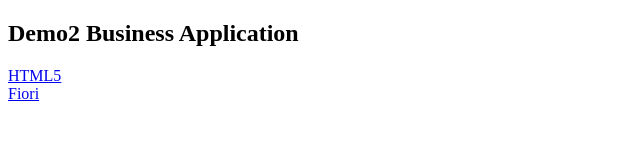
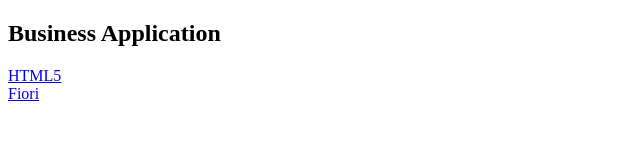
Before and after one commit to Malday/DevOpsBTP, a website: page app/resources/index.html in a window 1280 px wide. Shown: the whole page, without its empty margins (0-640 px from the left). Drawn offline with Linux system fonts and the light colour scheme.

Commit message:
commit test 1

```diff
--- a/app/resources/index.html
+++ b/app/resources/index.html
@@ -8,7 +8,7 @@
 </head>
 
 <body>
-    <h2>Demo2 Business Application</h2>
+    <h2>Business Application</h2>
     <a href="html5/webapp/index.html">HTML5</a><br />
     <a href="fiori/webapp/index-standalone.html">Fiori</a><br />
 </body>
```
